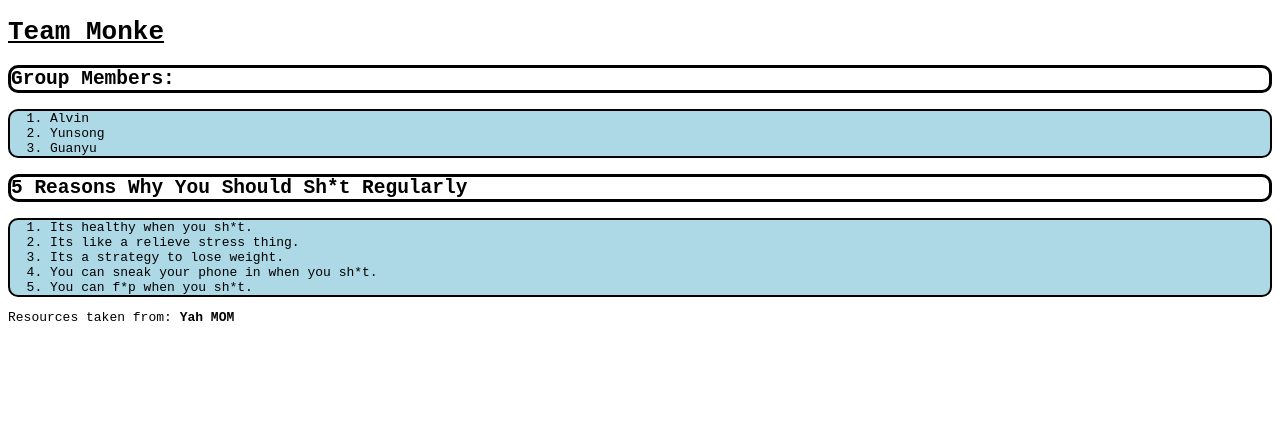
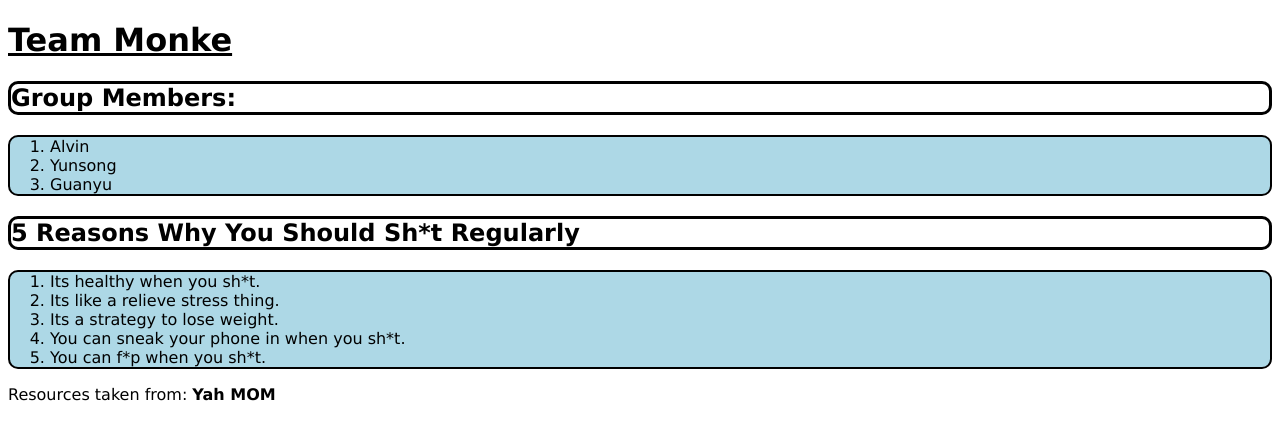
Before and after one commit to Chronos69420/Monke-NRC, a plain HTML site: page docs/index.html in a window 1280 px wide. Drawn offline with Linux system fonts and the light colour scheme.

Commit message:
Changed font to Verdana

```diff
--- a/docs/index.html
+++ b/docs/index.html
@@ -5,11 +5,11 @@
 
 <style>
     html {
-        font-family: monospace;
+        font-family: Verdana;
     }
 
     h1 {
-        font-family: monospace;
+        font-family: Verdana;
         text-decoration: underline;
     }
 
@@ -19,17 +19,17 @@
         border-width: 2px;
         overflow: hidden;
         border-radius: 10px 10px 10px 10px;
-        font-family: monospace;
+        font-family: Verdana;
     }
 
     h2 {
         border-radius: 10px 10px 10px 10px;
         border-style: solid;
-        font-family: monospace;
+        font-family: Verdana;
     }
 
     p {
-        font-family: monospace;
+        font-family: Verdana;
     }
 </style>
 
```
